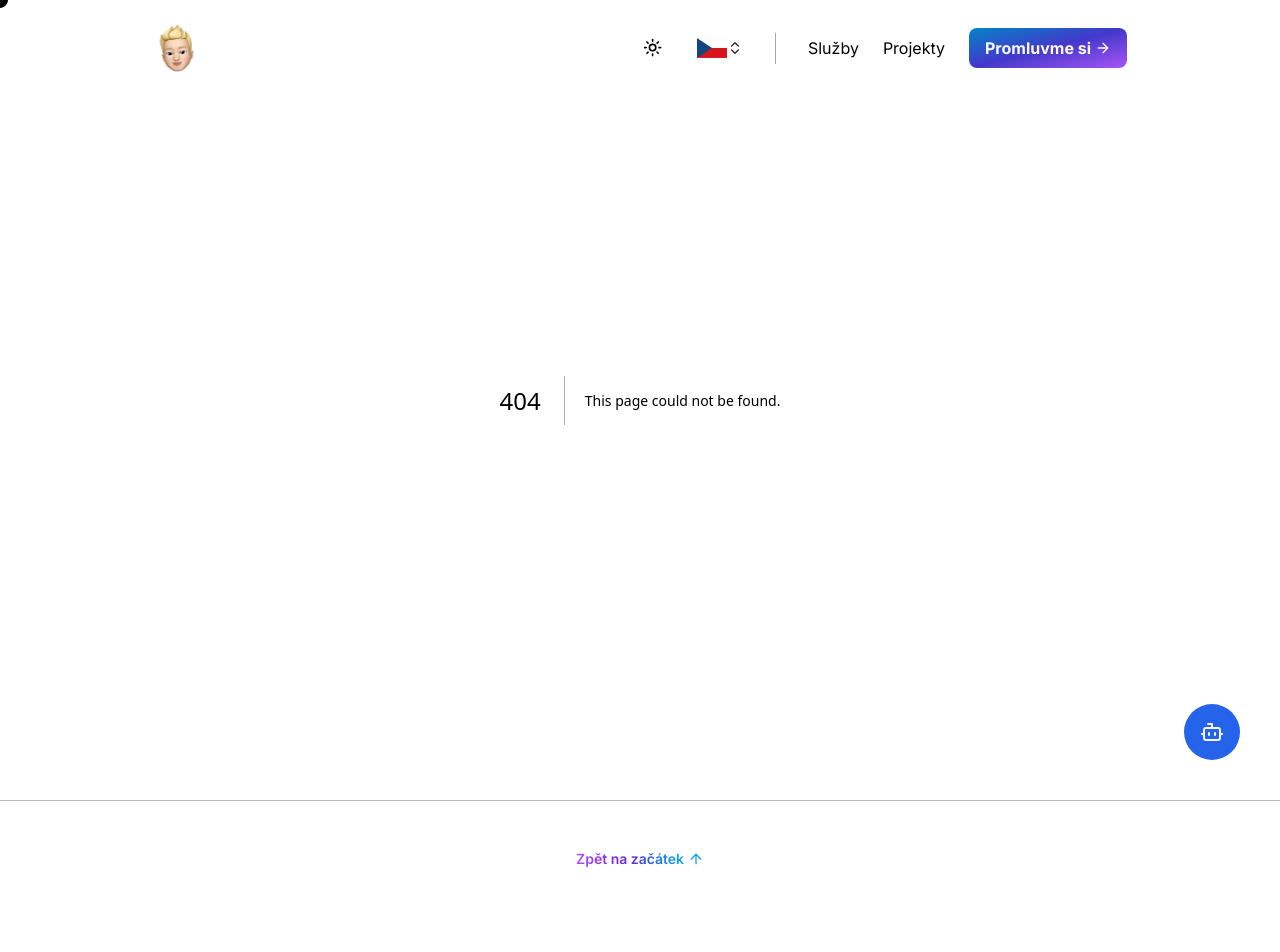
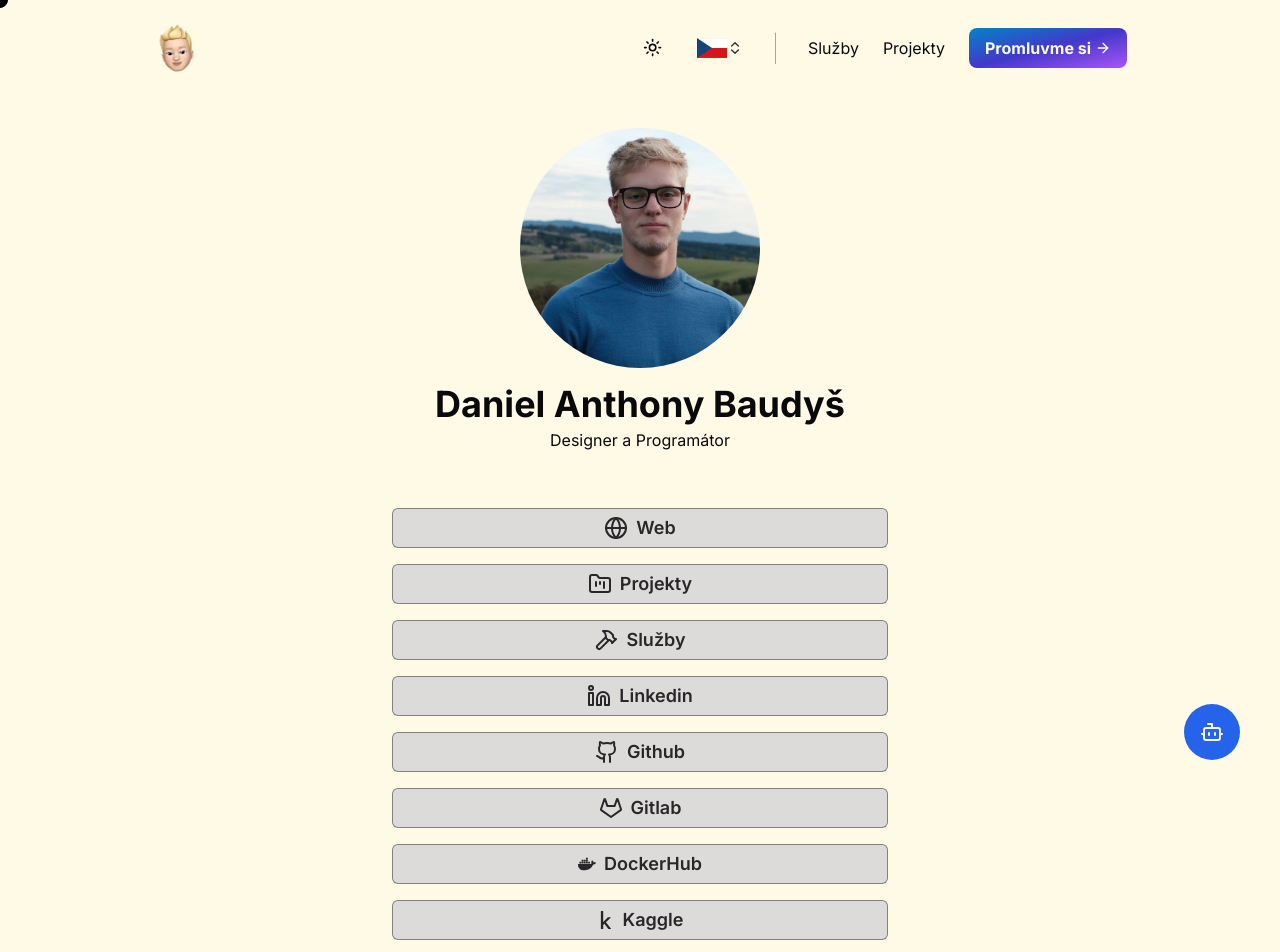
Before and after one commit to ton1czech/baudys, a Next.js app: page /links in a window 1280 px wide. Before the commit this address had no page. Shown: the top 952 px of the page. Built offline with nearby package versions, Linux system fonts and the light colour scheme; what react-chatbot-kit would draw is missing.

Commit message:
🎁NEW: links page

```diff
--- /dev/null
+++ b/app/links/layout.tsx
@@ -0,0 +1,9 @@
+import type { Metadata } from 'next'
+
+export const metadata: Metadata = {
+  title: 'Links',
+}
+
+export default function Layout({ children }: { children: React.ReactNode }) {
+  return <>{children}</>
+}
--- /dev/null
+++ b/app/links/page.tsx
@@ -0,0 +1,138 @@
+'use client'
+
+import { Container } from '@/components/container'
+import { Avatar, AvatarFallback, AvatarImage } from '@/components/ui/avatar'
+import { Button } from '@/components/ui/button'
+import { useCursor } from '@/store/useCursor'
+import { useLanguage } from '@/store/useLanguage'
+import {
+  FolderKanban,
+  Github,
+  Gitlab,
+  Globe,
+  Hammer,
+  Linkedin,
+  LucideIcon,
+} from 'lucide-react'
+import Link from 'next/link'
+import { FC } from 'react'
+import { motion } from 'framer-motion'
+import { FaDocker, FaKaggle, FaSteam } from 'react-icons/fa'
+
+interface LinkItemProps {
+  icon: LucideIcon
+  label: string
+  href: string
+}
+
+const LinkItem: FC<LinkItemProps> = ({ icon: Icon, label, href }) => {
+  const { setIsHovering, setIsNotHovering } = useCursor()
+
+  return (
+    <motion.div
+      initial={{ opacity: 0 }}
+      whileInView={{ opacity: 1 }}
+      transition={{ delay: 0.3 }}
+      className='w-full'
+    >
+      <Button
+        className='w-full lg:w-1/2 text-lg font-semibold border bg-zinc-300/80 hover:bg-zinc-400/70 border-zinc-800/50 text-zinc-800 dark:bg-zinc-800/80 dark:hover:bg-zinc-900/70 dark:border-zinc-200/50 dark:text-zinc-200'
+        onMouseEnter={setIsHovering}
+        onMouseLeave={setIsNotHovering}
+      >
+        <Link
+          href={href}
+          target='_blank'
+          className='inline-flex gap-2 items-center w-full justify-center'
+        >
+          <Icon />
+          {label}
+        </Link>
+      </Button>
+    </motion.div>
+  )
+}
+
+export default function Page() {
+  const { language } = useLanguage()
+
+  return (
+    <div className='mt-28 lg:mt-32 mb-20 lg:mb-32'>
+      <Container className='flex flex-col text-center w-full'>
+        <motion.div
+          initial={{ opacity: 0 }}
+          whileInView={{ opacity: 1 }}
+          transition={{ delay: 0.3 }}
+          className='w-full'
+        >
+          <Avatar className='w-32 h-32 lg:w-60 lg:h-60 mb-4 mx-auto'>
+            <AvatarImage src='/avatar.webp' />
+            <AvatarFallback className='font-bold text-3xl md:text-4xl lg:text-5xl'>
+              DAB
+            </AvatarFallback>
+          </Avatar>
+        </motion.div>
+        <motion.h1
+          initial={{ opacity: 0 }}
+          whileInView={{ opacity: 1 }}
+          transition={{ delay: 0.3 }}
+          className='font-bold text-xl md:text-2xl lg:text-3xl xl:text-4xl mb-1'
+        >
+          Daniel Anthony Baudyš
+        </motion.h1>
+        <motion.p
+          initial={{ opacity: 0 }}
+          whileInView={{ opacity: 1 }}
+          transition={{ delay: 0.3 }}
+          className='mb-10 md:mb-14'
+        >
+          Designer a Programátor
+        </motion.p>
+
+        <div className='space-y-3 md:space-y-4 flex flex-col justify-center items-center'>
+          <LinkItem href='/' label='Web' icon={Globe} />
+          <LinkItem
+            href='/projects'
+            label={language === 'en' ? 'Projects' : 'Projekty'}
+            icon={FolderKanban}
+          />
+          <LinkItem
+            href='/services'
+            label={language === 'en' ? 'Services' : 'Služby'}
+            icon={Hammer}
+          />
+          <LinkItem
+            href='https://www.linkedin.com/in/ton1czech/'
+            label='Linkedin'
+            icon={Linkedin}
+          />
+          <LinkItem
+            href='https://gitlab.com/ton1czech/'
+            label='Github'
+            icon={Github}
+          />
+          <LinkItem
+            href='https://github.com/ton1czech/'
+            label='Gitlab'
+            icon={Gitlab}
+          />
+          <LinkItem
+            href='https://hub.docker.com/u/ton1czech'
+            label='DockerHub'
+            icon={FaDocker}
+          />
+          <LinkItem
+            href='https://www.kaggle.com/ton1czech'
+            label='Kaggle'
+            icon={FaKaggle}
+          />
+          <LinkItem
+            href='https://steamcommunity.com/id/ton1czech/'
+            label='Steam'
+            icon={FaSteam}
+          />
+        </div>
+      </Container>
+    </div>
+  )
+}
--- /dev/null
+++ b/components/ui/avatar.tsx
@@ -0,0 +1,50 @@
+"use client"
+
+import * as React from "react"
+import * as AvatarPrimitive from "@radix-ui/react-avatar"
+
+import { cn } from "@/lib/utils"
+
+const Avatar = React.forwardRef<
+  React.ElementRef<typeof AvatarPrimitive.Root>,
+  React.ComponentPropsWithoutRef<typeof AvatarPrimitive.Root>
+>(({ className, ...props }, ref) => (
+  <AvatarPrimitive.Root
+    ref={ref}
+    className={cn(
+      "relative flex h-10 w-10 shrink-0 overflow-hidden rounded-full",
+      className
+    )}
+    {...props}
+  />
+))
+Avatar.displayName = AvatarPrimitive.Root.displayName
+
+const AvatarImage = React.forwardRef<
+  React.ElementRef<typeof AvatarPrimitive.Image>,
+  React.ComponentPropsWithoutRef<typeof AvatarPrimitive.Image>
+>(({ className, ...props }, ref) => (
+  <AvatarPrimitive.Image
+    ref={ref}
+    className={cn("aspect-square h-full w-full", className)}
+    {...props}
+  />
+))
+AvatarImage.displayName = AvatarPrimitive.Image.displayName
+
+const AvatarFallback = React.forwardRef<
+  React.ElementRef<typeof AvatarPrimitive.Fallback>,
+  React.ComponentPropsWithoutRef<typeof AvatarPrimitive.Fallback>
+>(({ className, ...props }, ref) => (
+  <AvatarPrimitive.Fallback
+    ref={ref}
+    className={cn(
+      "flex h-full w-full items-center justify-center rounded-full bg-muted",
+      className
+    )}
+    {...props}
+  />
+))
+AvatarFallback.displayName = AvatarPrimitive.Fallback.displayName
+
+export { Avatar, AvatarImage, AvatarFallback }
--- a/package.json
+++ b/package.json
@@ -12,6 +12,7 @@
     "@emailjs/browser": "^3.11.0",
     "@hookform/resolvers": "^3.3.2",
     "@radix-ui/react-accordion": "^1.1.2",
+    "@radix-ui/react-avatar": "^1.0.4",
     "@radix-ui/react-dialog": "^1.0.5",
     "@radix-ui/react-dropdown-menu": "^2.0.6",
     "@radix-ui/react-label": "^2.0.2",
```
Also changed, not shown: 1 other file (tests, documents, lock files or other folders).
